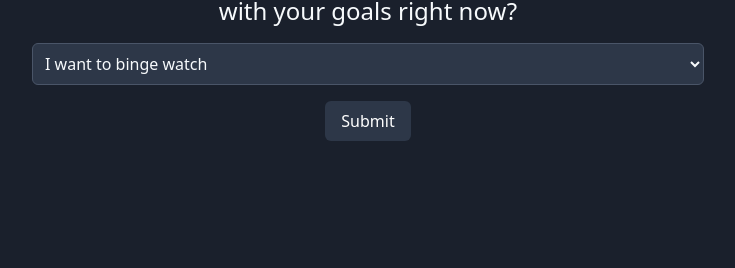
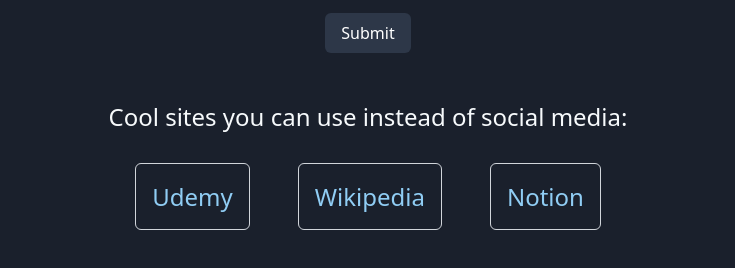
Before and after one commit to PiotrPlotast/Reclaim, a browser extension: page blocked.html in a window 1280 px wide. Shown: the part 380-648 px from the top of the page, without its empty margins (272-1007 px from the left). Drawn offline with nearby package versions, Linux system fonts and the light colour scheme.

Commit message:
Add alternative site suggestions to blocked page
Added a section to blocked.html listing educational and productivity sites (Udemy, Wikipedia, Notion) as alternatives to social media. This provides users with useful options when access to social media is blocked.

```diff
--- a/blocked.html
+++ b/blocked.html
@@ -31,6 +31,35 @@
     >
       Submit
     </button>
+    <div class="mt-8 flex flex-col items-center justify-center gap-8">
+      <h3 class="text-2xl">Cool sites you can use instead of social media:</h3>
+      <ul class="flex justify-around gap-4">
+        <li class="p-4">
+          <a
+            class="text-2xl p-4 border border-gray-300 rounded-md"
+            href="https://www.udemy.com"
+            target="_blank"
+            >Udemy</a
+          >
+        </li>
+        <li class="p-4">
+          <a
+            class="text-2xl p-4 border border-gray-300 rounded-md"
+            href="https://www.wikipedia.org"
+            target="_blank"
+            >Wikipedia</a
+          >
+        </li>
+        <li class="p-4">
+          <a
+            class="text-2xl p-4 border border-gray-300 rounded-md"
+            href="https://www.notion.so"
+            target="_blank"
+            >Notion</a
+          >
+        </li>
+      </ul>
+    </div>
     <script src="blocked.js"></script>
   </body>
 </html>
```
